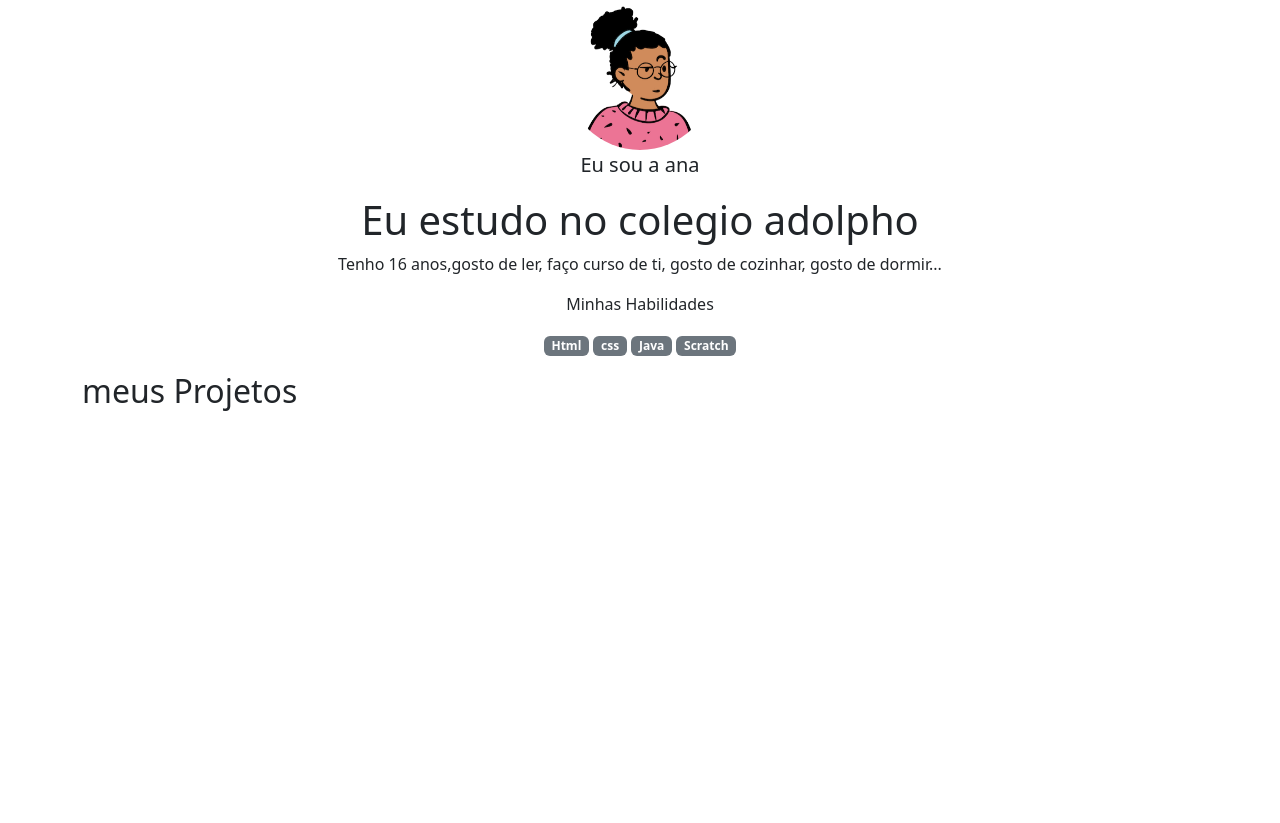
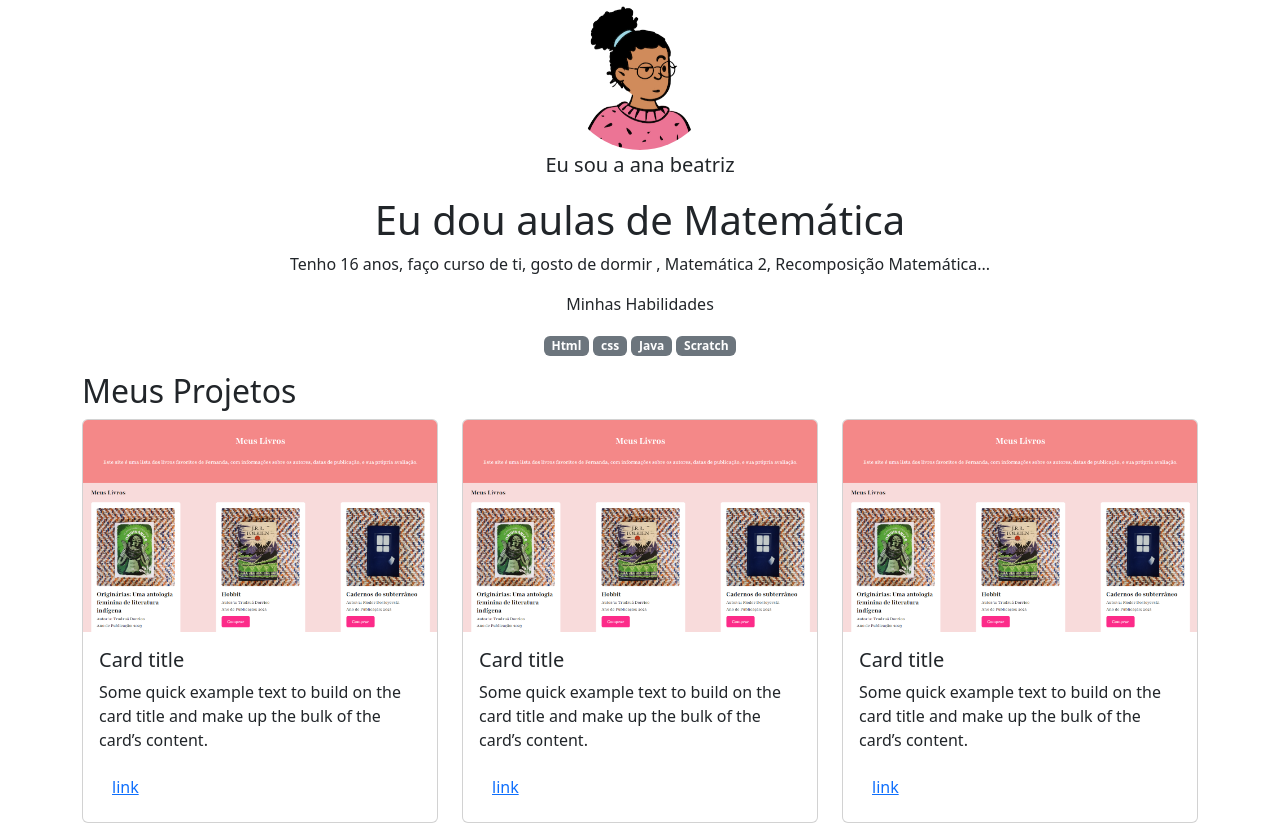
Before and after one commit to 1anabeatriz/meu-portifolio01, a plain HTML site: page index.html in a window 1280 px wide. Before the commit the page ends 800 px from the top, so only its background shows below. Drawn offline with nearby package versions, Linux system fonts and the light colour scheme.

Commit message:
Add files via upload

```diff
--- a/index.html
+++ b/index.html
@@ -12,9 +12,9 @@
 <body>
     <header class="container text-center">
   <img src="img/avatar-perfil.png" class="rounded-circle" width="150" height="150" alt="imagem avatar" title="imagem avatar Ivan">
-  <p class="lead">Eu sou a ana</p>
-  <h1>Eu estudo no colegio adolpho</h1>
-  <p> Tenho 16 anos,gosto de ler, faço curso de ti, gosto de cozinhar, gosto de dormir...  </p>
+  <p class="lead">Eu sou a ana beatriz</p>
+  <h1>Eu dou aulas de Matemática</h1>
+  <p> Tenho 16 anos, faço curso de ti, gosto de dormir , Matemática 2, Recomposição Matemática...  </p>
   <p> Minhas Habilidades</p>
   <div>
     <p class="badge bg-secondary">Html</p>
@@ -24,9 +24,50 @@
   </div>
     </header>
     <main class="container">
-      <h2>meus Projetos </h2>
+      <h2>  Meus Projetos </h2>
       <div class="row">
-        <div class="col-md-4"></div>
+        <div class="col-md-4">
+          <div class="card" >
+            <img src="img/projeto-1.png" class="card-img-top" alt=" apresentação do projeto 1" title="projeto 1 ">
+            <div class="card-body">
+              <h5 class="card-title">Card title</h5>
+              <p class="card-text">Some quick example text to build on the card title and make up the bulk of the card’s content.</p>
+              <a href="#" class="btn btn-link">link</a>
+            </div>
+          </div>
+
+
+
+        </div>
+        <div class="col-md-4">
+          <div class="card" >
+            <img src="img/projeto-1.png" class="card-img-top" alt=" apresentação do projeto 1" title="projeto 1 ">
+            <div class="card-body">
+              <h5 class="card-title">Card title</h5>
+              <p class="card-text">Some quick example text to build on the card title and make up the bulk of the card’s content.</p>
+              <a href="#" class="btn btn-link">link</a>
+            </div>
+          </div>
+
+
+
+        </div>
+        <div class="col-md-4">
+          <div class="card" >
+            <img src="img/projeto-1.png" class="card-img-top" alt=" apresentação do projeto 1" title="projeto 1 ">
+            <div class="card-body">
+              <h5 class="card-title">Card title</h5>
+              <p class="card-text">Some quick example text to build on the card title and make up the bulk of the card’s content.</p>
+              <a href="#" class="btn btn-link">link</a>
+            </div>
+          </div>
+
+
+
+        </div>
+
+
+
 
 
       </div>
```
